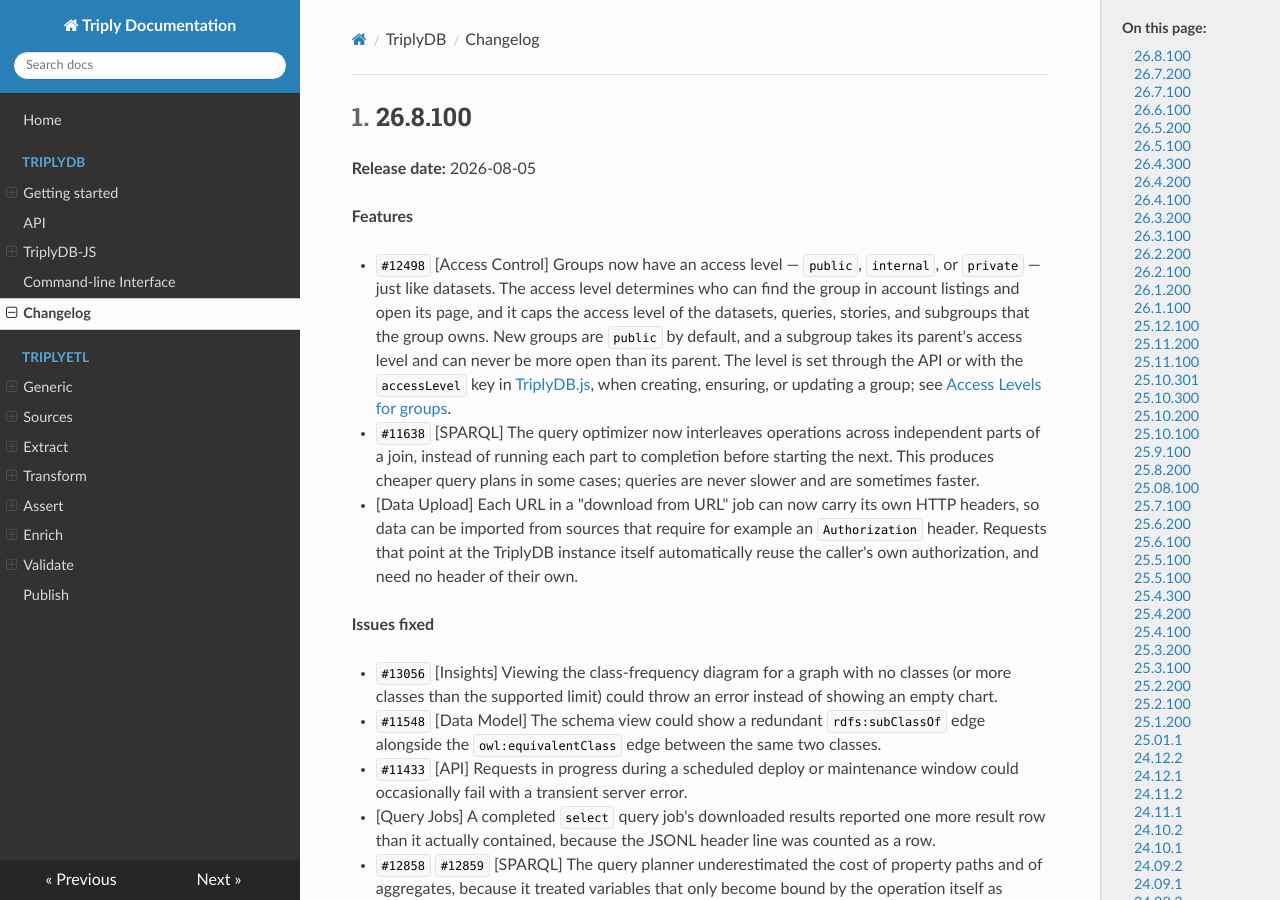
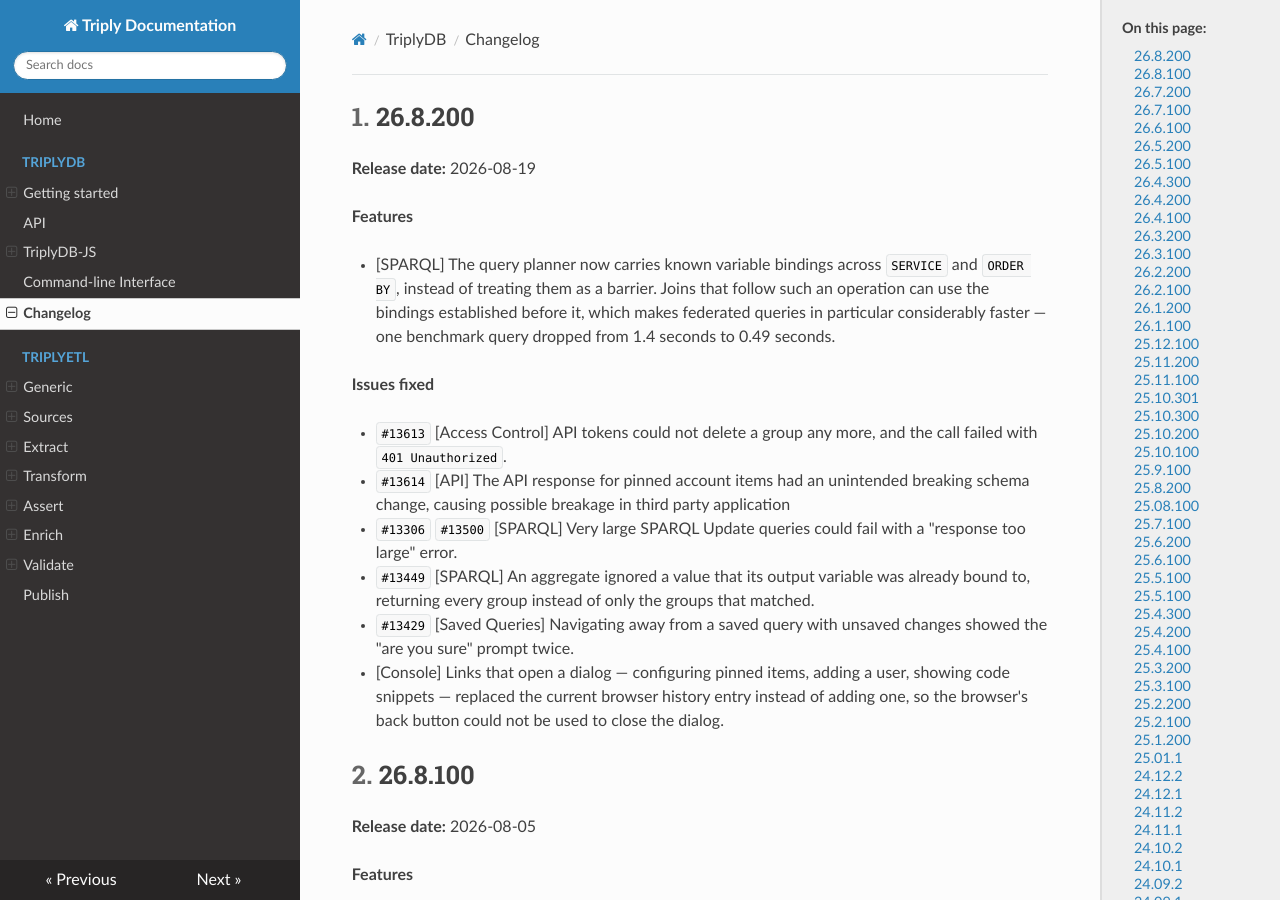
Before and after one commit to TriplyDB/Documentation, an MkDocs documentation site: the page built from docs/triplydb-changelog/index.md, in a window 1280 px wide and 900 px high. Built offline with MkDocs 1.6.1, drawn with Linux system fonts in a browser that asks for light colours.

Commit message:
updated changelog

```diff
--- a/docs/triplydb-changelog/index.md
+++ b/docs/triplydb-changelog/index.md
@@ -4,6 +4,26 @@
 ---
 
 [TOC]
+
+
+## 26.8.200 {#26.8.200}
+
+**Release date:** 2026-08-19
+
+**Features**
+
+
+- [SPARQL] The query planner now carries known variable bindings across `SERVICE` and `ORDER BY`, instead of treating them as a barrier. Joins that follow such an operation can use the bindings established before it, which makes federated queries in particular considerably faster — one benchmark query dropped from 1.4 seconds to 0.49 seconds.
+
+
+**Issues fixed**
+
+- `#13613` [Access Control] API tokens could not delete a group any more, and the call failed with `401 Unauthorized`.
+- `#13614` [API] The API response for pinned account items had an unintended breaking schema change, causing possible breakage in third party application
+- `#13306` `#13500` [SPARQL] Very large SPARQL Update queries could fail with a "response too large" error.
+- `#13449` [SPARQL] An aggregate ignored a value that its output variable was already bound to, returning every group instead of only the groups that matched.
+- `#13429` [Saved Queries] Navigating away from a saved query with unsaved changes showed the "are you sure" prompt twice.
+- [Console] Links that open a dialog — configuring pinned items, adding a user, showing code snippets — replaced the current browser history entry instead of adding one, so the browser's back button could not be used to close the dialog.
 
 
 ## 26.8.100 {#26.8.100}
```
Also changed, not shown: docs/triplydb-technical-changelog/index.md (+12 -0 lines).
